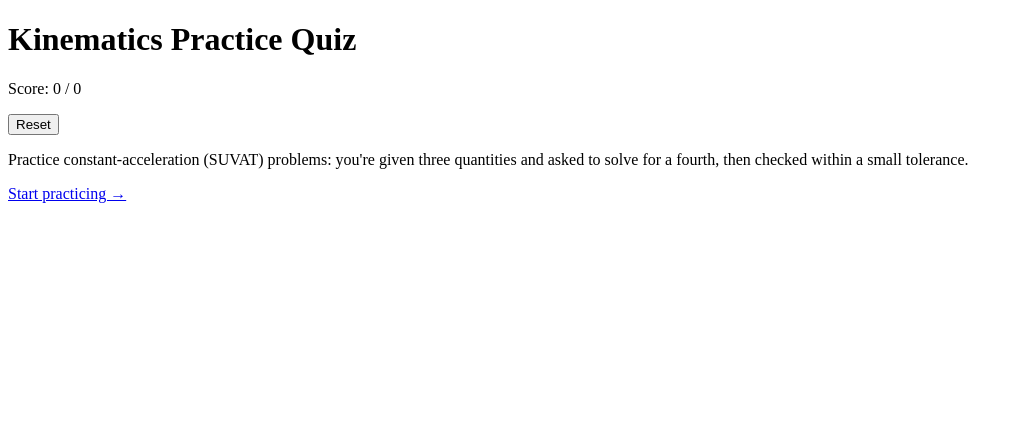
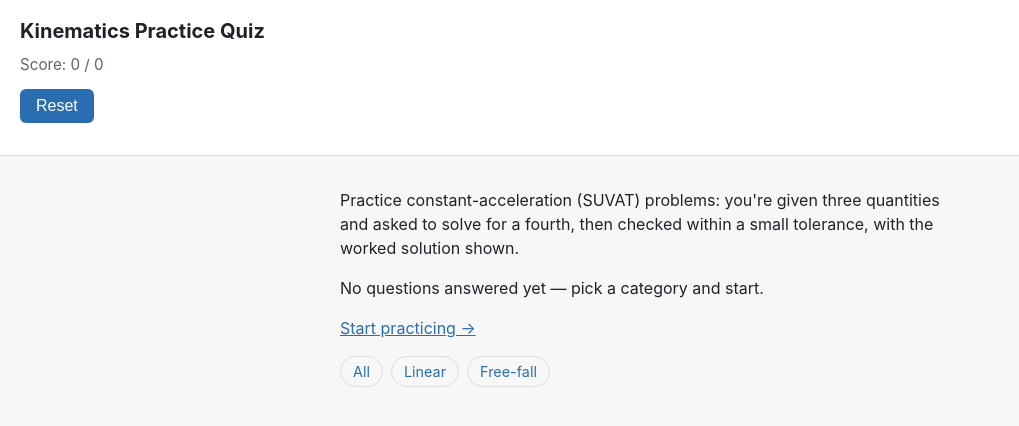
Before and after one commit to norajhaddad/applied-ai-capstone, a Flask app: page / in a window 1280 px wide. Shown: the top 426 px of the page, without its empty margins (0-1019 px from the left). Run offline with Flask 3, Linux system fonts and the light colour scheme.

Commit message:
Task 11: polish (CSS + score screen) and README
Add static/style.css (vanilla) linked from base.html; turn the home page into a
score/landing screen (answered / correct / percentage, Start button, category
links). Add a README with setup/run/test steps and a project map. Add tests
(2 new; 56 total). README steps verified from a clean copy with a fresh venv.

Co-Authored-By: Claude Opus 4.7 (1M context) <noreply@anthropic.com>

```diff
--- /dev/null
+++ b/static/style.css
@@ -0,0 +1,117 @@
+:root {
+  --accent: #2a6db0;
+  --ok: #1f7a44;
+  --bad: #b03030;
+  --bg: #f7f7f8;
+  --fg: #1f2329;
+  --muted: #5b6470;
+  --border: #d9dde2;
+}
+
+* { box-sizing: border-box; }
+
+body {
+  margin: 0;
+  font-family: -apple-system, BlinkMacSystemFont, "Segoe UI", Roboto, Helvetica, Arial, sans-serif;
+  color: var(--fg);
+  background: var(--bg);
+  line-height: 1.5;
+}
+
+header {
+  background: #fff;
+  border-bottom: 1px solid var(--border);
+  padding: 1rem 1.25rem;
+}
+
+header h1 { margin: 0; font-size: 1.25rem; }
+
+.score {
+  margin: 0.5rem 0 0;
+  color: var(--muted);
+  font-size: 0.95rem;
+  display: flex;
+  align-items: center;
+  gap: 0.75rem;
+}
+
+.score .reset { display: inline; margin: 0; }
+
+.score .reset button {
+  margin: 0;
+  padding: 0.15rem 0.6rem;
+  font-size: 0.8rem;
+  background: transparent;
+  color: var(--muted);
+  border: 1px solid var(--border);
+}
+
+main {
+  max-width: 40rem;
+  margin: 2rem auto;
+  padding: 0 1.25rem;
+}
+
+.categories {
+  display: flex;
+  gap: 0.5rem;
+  flex-wrap: wrap;
+  margin-bottom: 1.5rem;
+}
+
+.categories a, .categories strong {
+  padding: 0.25rem 0.75rem;
+  border: 1px solid var(--border);
+  border-radius: 999px;
+  font-size: 0.9rem;
+  text-decoration: none;
+  color: var(--accent);
+}
+
+.categories strong {
+  background: var(--accent);
+  color: #fff;
+  border-color: var(--accent);
+}
+
+.prompt { font-size: 1.15rem; font-weight: 600; margin-bottom: 1rem; }
+
+label { display: block; margin-bottom: 0.35rem; color: var(--muted); }
+
+input[type="text"] {
+  font-size: 1rem;
+  padding: 0.5rem 0.6rem;
+  border: 1px solid var(--border);
+  border-radius: 6px;
+  width: 12rem;
+  max-width: 100%;
+}
+
+button {
+  font-size: 1rem;
+  padding: 0.5rem 1rem;
+  margin-top: 0.75rem;
+  background: var(--accent);
+  color: #fff;
+  border: none;
+  border-radius: 6px;
+  cursor: pointer;
+}
+
+button:hover { filter: brightness(0.95); }
+
+.verdict { font-size: 1.25rem; font-weight: 700; }
+.verdict.correct { color: var(--ok); }
+.verdict.incorrect { color: var(--bad); }
+
+.working {
+  font-family: ui-monospace, SFMono-Regular, Menlo, Consolas, monospace;
+  background: #fff;
+  border: 1px solid var(--border);
+  border-radius: 6px;
+  padding: 0.6rem 0.8rem;
+}
+
+.error { color: var(--bad); font-weight: 600; }
+
+a { color: var(--accent); }
--- a/templates/base.html
+++ b/templates/base.html
@@ -4,6 +4,7 @@
   <meta charset="utf-8">
   <meta name="viewport" content="width=device-width, initial-scale=1">
   <title>{% block title %}Kinematics Practice Quiz{% endblock %}</title>
+  <link rel="stylesheet" href="{{ url_for('static', filename='style.css') }}">
 </head>
 <body>
   <header>
--- a/templates/index.html
+++ b/templates/index.html
@@ -3,7 +3,25 @@
   <p>
     Practice constant-acceleration (SUVAT) problems: you're given three
     quantities and asked to solve for a fourth, then checked within a small
-    tolerance.
+    tolerance, with the worked solution shown.
   </p>
-  <p><a href="{{ url_for('quiz') }}">Start practicing &rarr;</a></p>
+
+  {% set attempts = session.get("attempts", 0) %}
+  {% set correct = session.get("correct", 0) %}
+  {% if attempts %}
+    <p class="summary">
+      You've answered {{ attempts }} question{{ "s" if attempts != 1 else "" }},
+      {{ correct }} correct ({{ (100 * correct / attempts) | round | int }}%).
+    </p>
+  {% else %}
+    <p class="summary">No questions answered yet — pick a category and start.</p>
+  {% endif %}
+
+  <p><a class="start" href="{{ url_for('quiz') }}">Start practicing &rarr;</a></p>
+
+  <nav class="categories">
+    <a href="{{ url_for('quiz', category='all') }}">All</a>
+    <a href="{{ url_for('quiz', category='linear') }}">Linear</a>
+    <a href="{{ url_for('quiz', category='free-fall') }}">Free-fall</a>
+  </nav>
 {% endblock %}
```
Also changed, not shown: BUILD_LOG.md (+7 -0 lines), tests/test_app.py (+8 -0 lines), README.md (added).
